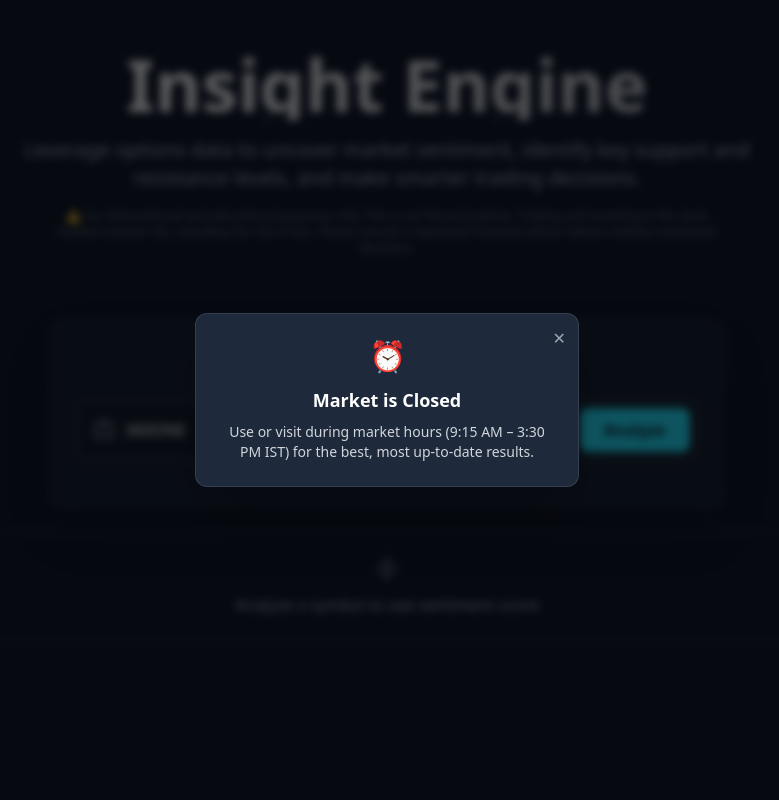
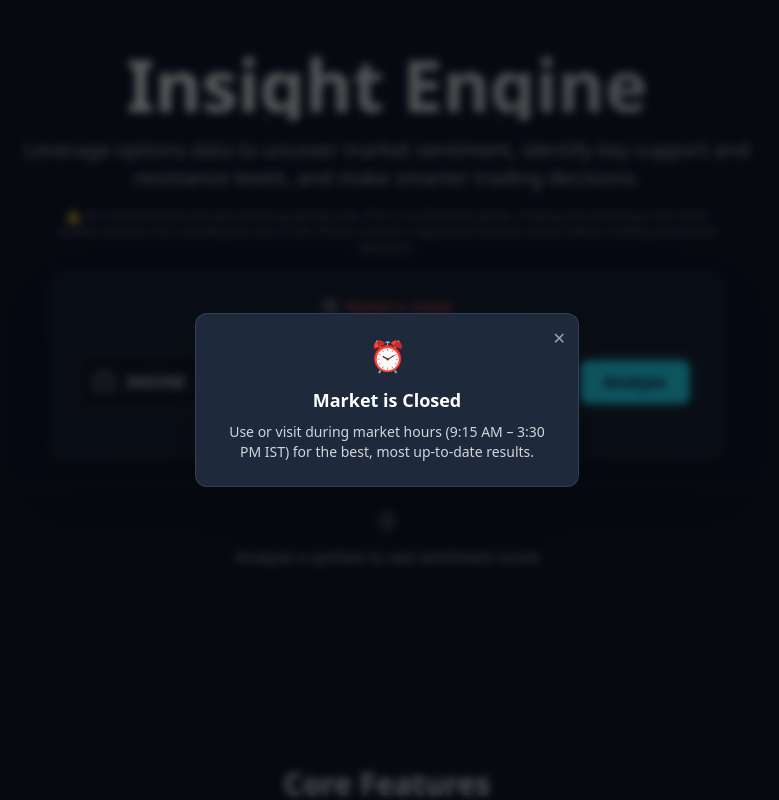
Before and after one commit to ajayrohera/stock-analyzer, a Next.js app: page / in a window 1280 px wide. Shown: the top 800 px of the page, without its empty margins (253-1032 px from the left). Built offline with nearby package versions, Linux system fonts and the light colour scheme.

Commit message:
Fix excess spacing below disclaimer to match existing spacing pattern

```diff
--- a/app/page.tsx
+++ b/app/page.tsx
@@ -1301,7 +1301,7 @@ export default function Home() {
       )}
       {errorToasts}
       <main className="container mx-auto px-4 sm:px-6 lg:px-8 py-12" >
-        <section className="text-center py-16"  style={{ paddingTop: 0 }}>
+        <section className="text-center pt-16 pb-4"  style={{ paddingTop: 0 }}>
           <h1 className="text-5xl md:text-7xl font-extrabold bg-clip-text text-transparent bg-gradient-to-r from-white to-gray-400 mb-4">Insight Engine</h1>
           <p className="text-lg md:text-xl text-gray-400 max-w-3xl mx-auto">Leverage options data to uncover market sentiment, identify key support and resistance levels, and make smarter trading decisions.</p>
           {/* --- NEW: visible disclaimer, important now that this is a
```
